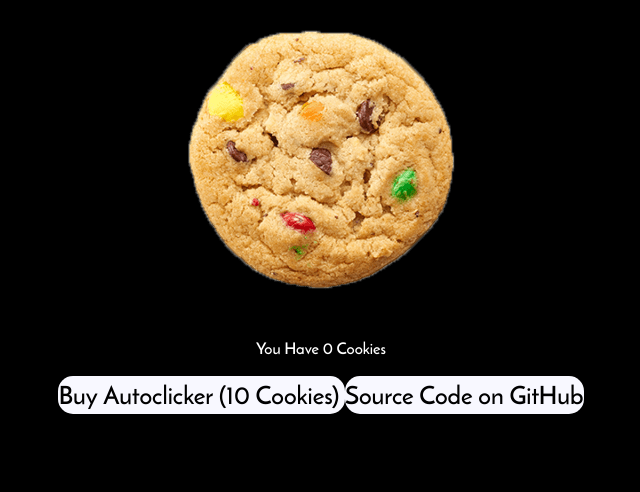
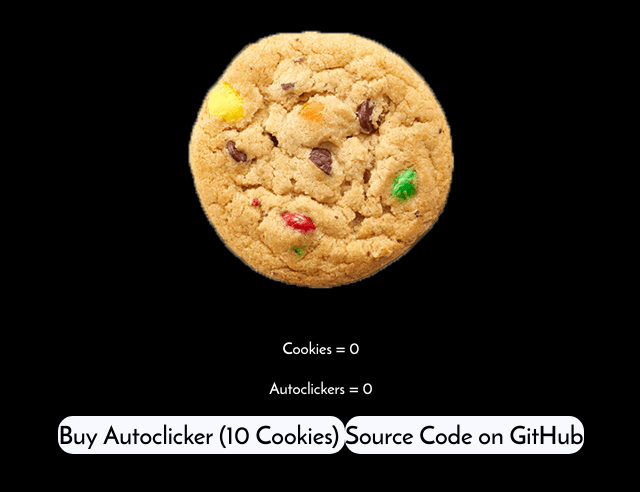
Before and after one commit to yuckdevchan/librecookies, a plain HTML site: page index.html in a window 1280 px wide. Shown: the part 78-570 px from the top of the page, without its empty margins (319-959 px from the left). Drawn offline with Linux system fonts and the light colour scheme.

Commit message:
Update index.html

```diff
--- a/index.html
+++ b/index.html
@@ -7,7 +7,8 @@
   <center>
     <h1>Libre Cookies</h1>
     <img src="images/cookie.PNG" class="cookie" alt="Cookie Image..." onclick="bakecookie()">
-    <p id="count">You Have 0 Cookies</p>
+    <p id="count">Cookies = 0</p>
+    <p id="count">Autoclickers = 0</p>
     <a class="button upgrade1" onclick="autoclick()">Buy Autoclicker (10 Cookies)
     <a class="button" href="https://github.com/yuckdevchan/librecookies" target="_blank">Source Code on GitHub</a>
   </center>
```
